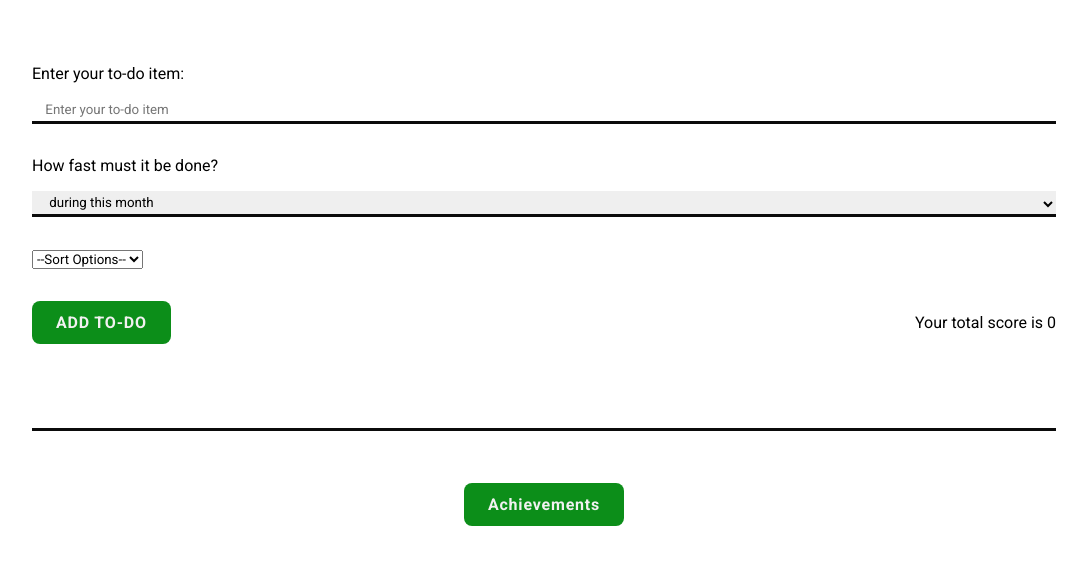
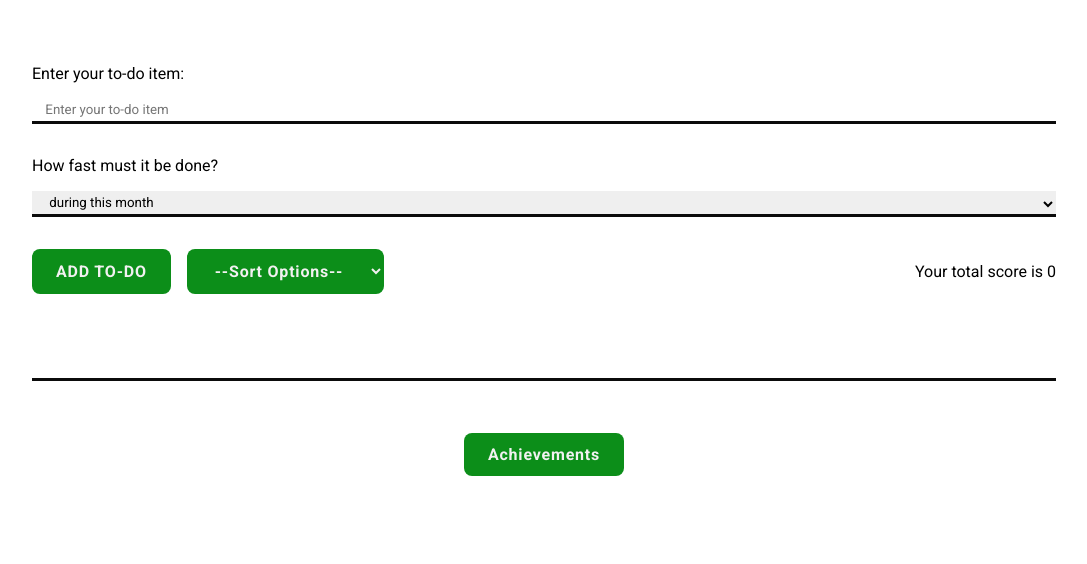
Before and after one commit to JohnB08/JS-modul-C-gruppeoppgave, a plain HTML site: page index.html in a window 1280 px wide. Shown: the whole page, without its empty margins (96-1183 px from the left). Drawn offline with Linux system fonts and the light colour scheme.

Commit message:
changed sortOptions

```diff
--- a/index.mjs
+++ b/index.mjs
@@ -47,7 +47,8 @@ inputLabel.appendChild(todoInput);
 inputContainer.appendChild(selectorLabel);
 selectorLabel.appendChild(valueSelector);
 inputContainer.appendChild(sortContainer);
-btnAndScoreContainer.appendChild(submitBtn);
+sortContainer.appendChild(submitBtn);
+btnAndScoreContainer.appendChild(sortContainer);
 inputContainer.appendChild(btnAndScoreContainer);
 document.body.appendChild(inputContainer);
 
--- a/style.css
+++ b/style.css
@@ -38,7 +38,8 @@ body {
   color: red;
 }
 .submitBtn,
-.completeBtn {
+.completeBtn,
+.sortSelector {
   background-color: rgb(12, 142, 25);
   color: rgb(242, 241, 241);
   padding: 0.75em 1.5em;
@@ -54,6 +55,16 @@ body {
 .completeBtn:disabled {
   background-color: rgb(242, 241, 241);
   color: rgb(12, 142, 25);
+}
+
+.sortSelector option:disabled {
+  color: white;
+  font-weight: bold;
+}
+
+.sortContainer {
+  display: flex;
+  gap: 1rem;
 }
 
 .valueSelector,
@@ -132,7 +143,7 @@ body {
     font-size: 20px;
   }
 }
-.achievementTasks{
+.achievementTasks {
   background-color: rgb(12, 142, 25);
   color: rgb(242, 241, 241);
   padding: 0.75em 1.5em;
@@ -144,7 +155,7 @@ body {
   transition: 300ms;
   margin: auto;
 }
-.achievementTasks:hover{
+.achievementTasks:hover {
   background-color: rgb(242, 241, 241);
   color: rgb(12, 142, 25);
 }
```
